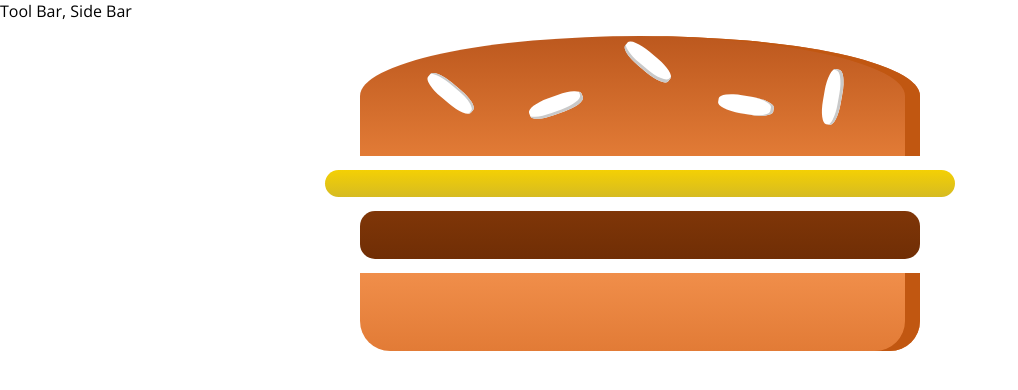
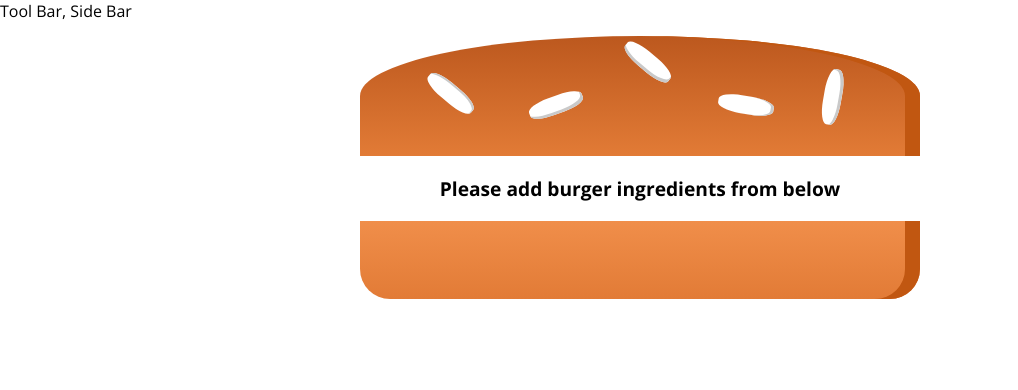
Before and after one commit to arjunkesava/burger-builder, a React app: page / in a window 1280 px wide. Shown: the top 390 px of the page, without its empty margins (0-1018 px from the left). Built offline with nearby package versions, Linux system fonts and the light colour scheme.

Commit message:
Added burger ingredients state props

```diff
--- a/src/components/Burger/Burger.js
+++ b/src/components/Burger/Burger.js
@@ -2,12 +2,25 @@
 import classes from './Burger.css';
 import BurgerIngredient from './BurgerIngredient/BurgerIngredient'
 
-const burger = () => {
+const burger = (props) => {
+    let transformedIngredients =
+     Object.keys(props.ingredients)
+        .map(igKey => [...Array(props.ingredients[igKey])]
+            .map((_, i) =>
+                <BurgerIngredient key={igKey + i} type = {igKey} />
+            )
+        ).reduce((arr, el) => {
+            return arr.concat(el)
+        }, []);
+
+    if(!transformedIngredients.length){
+        transformedIngredients = <p>Please add burger ingredients from below</p>
+    }
+
   return (
     <div className={classes.Burger}>
         <BurgerIngredient type="bread-top" />
-        <BurgerIngredient type="cheese" />
-        <BurgerIngredient type="meat" />
+        {transformedIngredients}
         <BurgerIngredient type="bread-bottom" />
     </div>
   );
--- a/src/containers/BurgerBuilder/BurgerBuilder.js
+++ b/src/containers/BurgerBuilder/BurgerBuilder.js
@@ -3,10 +3,18 @@
 import Burger from '../../components/Burger/Burger.js'
 
 class BurgerBuilder extends Component {
+  state = {
+    ingredients: {
+      salad: 0,
+      cheese: 0,
+      meat: 0,
+      bacon: 0
+    }
+  }
   render() {
     return (
       <Aux>
-        <Burger />
+        <Burger ingredients={this.state.ingredients} />
       </Aux>
     )
   }
```
